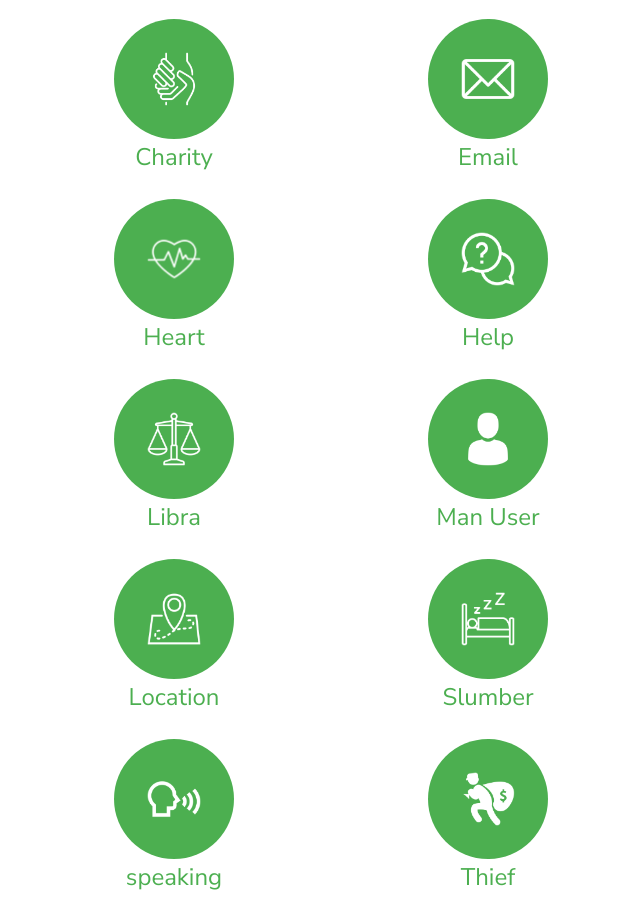
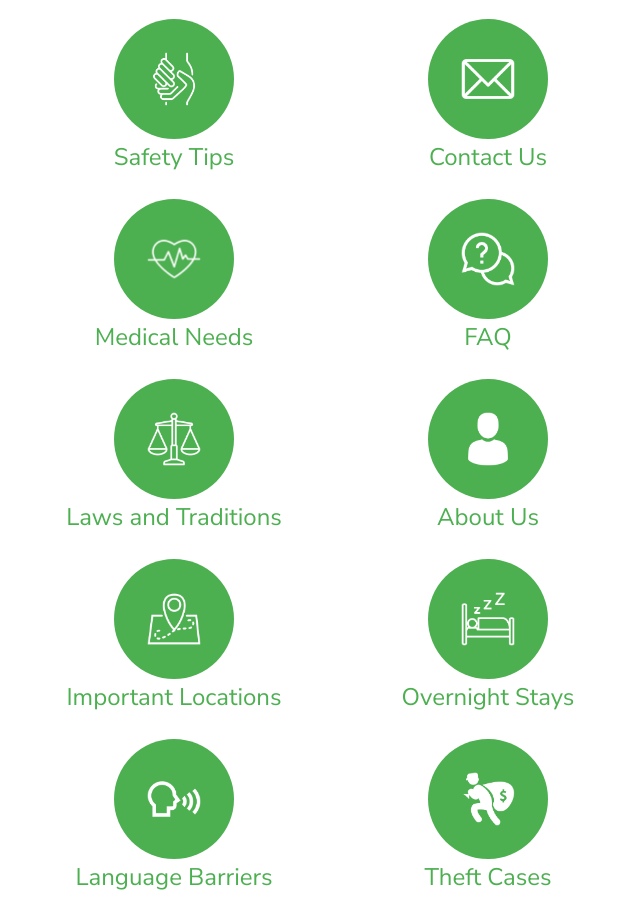
Before and after one commit to roboticbeing/PWA-front-end, a React (Create React App) app: page / in a window 1280 px wide. Shown: the part 300-1207 px from the top of the page, without its empty margins (273-913 px from the left). Built offline with nearby package versions, Linux system fonts and the light colour scheme.

Commit message:
updated titles

```diff
--- a/src/Pages/Home.jsx
+++ b/src/Pages/Home.jsx
@@ -51,8 +51,8 @@ class Home extends Component {
       (this.props.auth === true ? true : false),
     items: [
       {
-        name: 'Charity',
-        route: '/charity',
+        name: 'Safety Tips',
+        route: '/safety',
         authRoute: false,
         isBurger: false,
         showAllways: false,
@@ -61,8 +61,8 @@ class Home extends Component {
         id: 12,
       },
       {
-        name: 'Email',
-        route: '/email',
+        name: 'Contact Us',
+        route: '/contact',
         authRoute: false,
         isBurger: false,
         showAllways: false,
@@ -71,8 +71,8 @@ class Home extends Component {
         id: 11
       },
       {
-        name: 'Heart',
-        route: '/heart',
+        name: 'Medical Needs',
+        route: '/medical',
         authRoute: false,
         isBurger: false,
         showAllways: false,
@@ -81,8 +81,8 @@ class Home extends Component {
         id: 20
       },
       {
-        name: 'Help',
-        route: '/help',
+        name: 'FAQ',
+        route: '/faq',
         authRoute: true,
         isBurger: false,
         showAllways: false,
@@ -91,8 +91,8 @@ class Home extends Component {
         id: 21
       },
       {
-        name: 'Libra',
-        route: '/libra',
+        name: 'Laws and Traditions',
+        route: '/laws-traditions',
         authRoute: true,
         isBurger: false,
         showAllways: false,
@@ -101,8 +101,8 @@ class Home extends Component {
         id: 22
       },
       {
-        name: 'Man User',
-        route: '/man-user',
+        name: 'About Us',
+        route: '/about',
         authRoute: true,
         isBurger: false,
         showAllways: false,
@@ -111,8 +111,8 @@ class Home extends Component {
         id: 23
       },
       {
-        name: 'Location',
-        route: '/map-location',
+        name: 'Important Locations',
+        route: '/important-locations',
         authRoute: true,
         isBurger: false,
         showAllways: false,
@@ -121,8 +121,8 @@ class Home extends Component {
         id: 24
       },
       {
-        name: 'Slumber',
-        route: '/slumber',
+        name: 'Overnight Stays',
+        route: '/overnight',
         authRoute: true,
         isBurger: false,
         showAllways: false,
@@ -131,8 +131,8 @@ class Home extends Component {
         id: 25
       },
       {
-        name: 'speaking',
-        route: '/speaking',
+        name: 'Language Barriers',
+        route: '/language-barriers',
         authRoute: false,
         isBurger: false,
         showAllways: true,
@@ -141,8 +141,8 @@ class Home extends Component {
         id: 26
       },
       {
-        name: 'Thief',
-        route: '/thief',
+        name: 'Theft Cases',
+        route: '/theft',
         authRoute: false,
         isBurger: false,
         showAllways: true,
```
